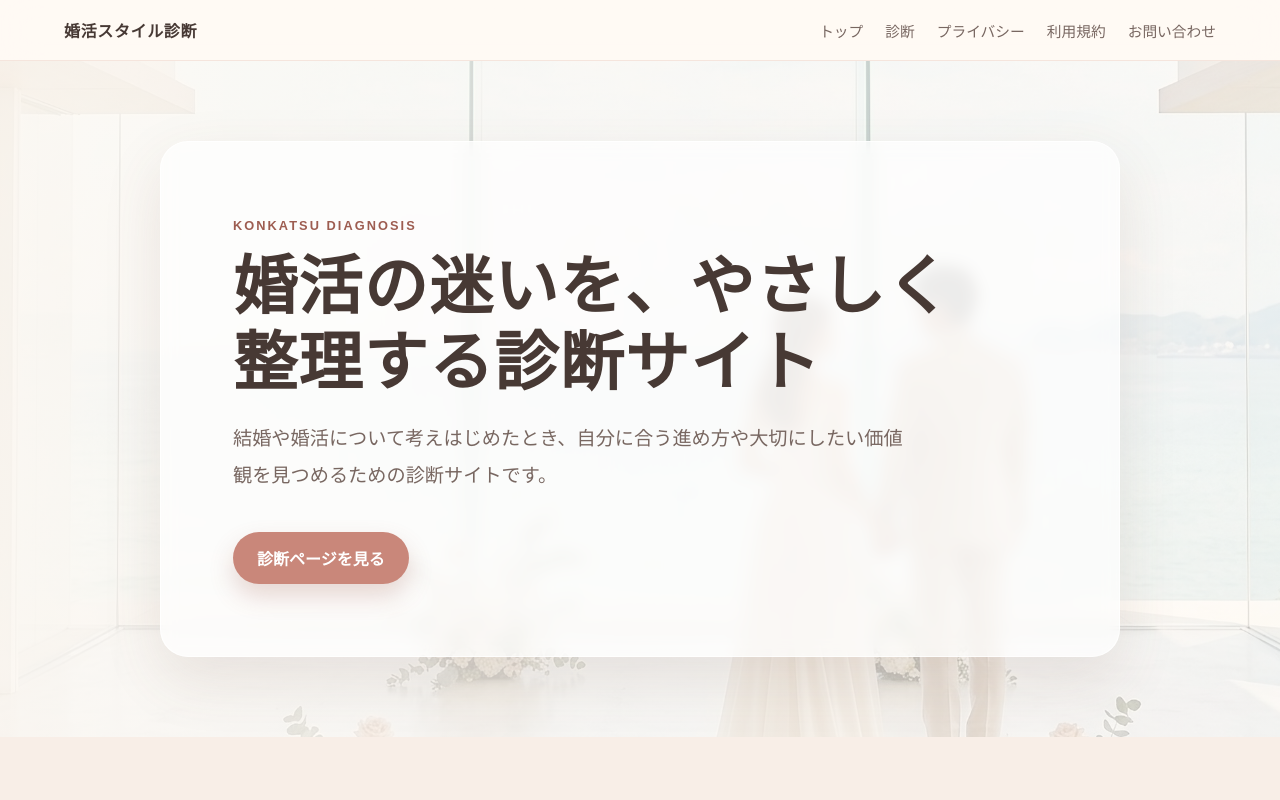
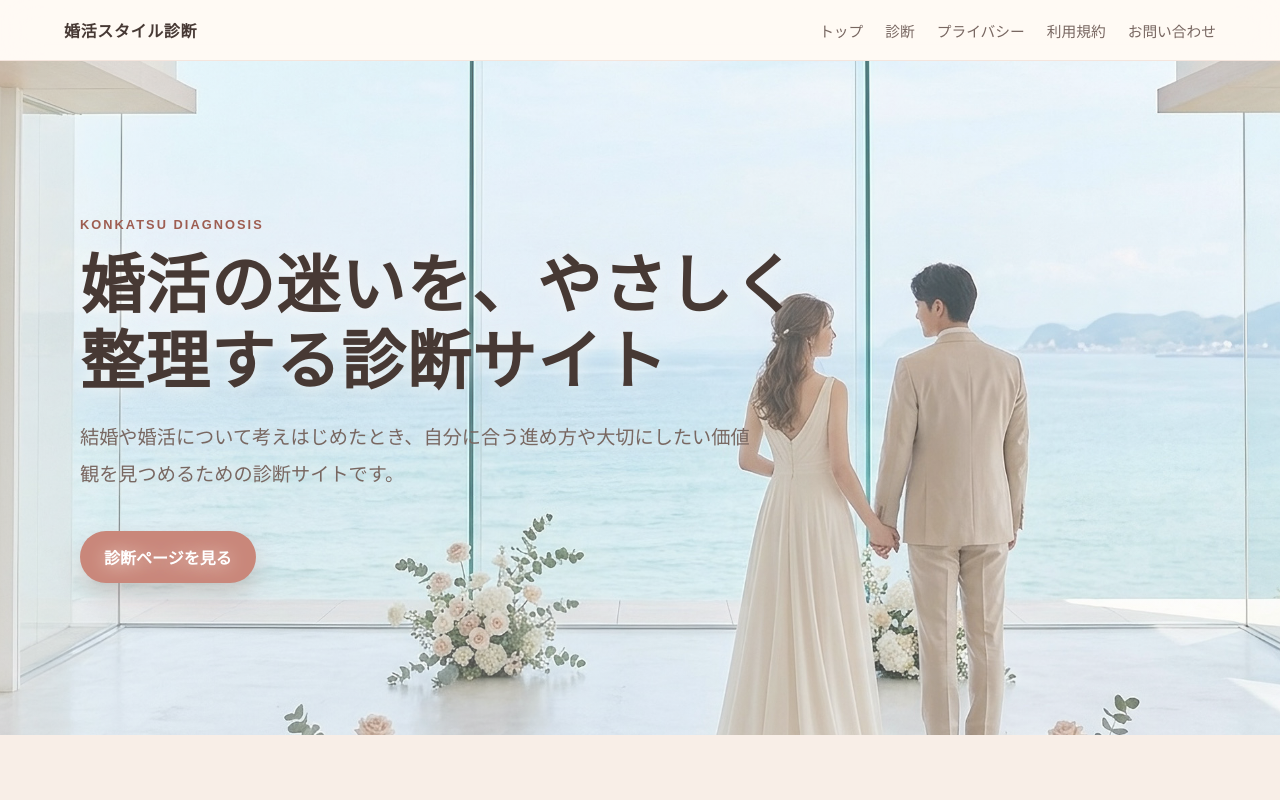
Before and after one commit to kenichis1971-cloud/konkatsu-diagnosis-site, a Next.js app: page / in a window 1280 px wide. Shown: the top 800 px of the page. Built offline with nearby package versions, Linux system fonts and the light colour scheme.

Commit message:
Refactor hero section styles in globals.css
Updated the hero overlay background gradient and modified the hero content styles, including width, padding, text alignment, and text shadow.

```diff
--- a/app/globals.css
+++ b/app/globals.css
@@ -82,18 +82,19 @@ a {
 .hero__overlay {
   position: absolute;
   inset: 0;
-  background: linear-gradient(90deg, rgba(255, 250, 244, 0.88), rgba(255, 250, 244, 0.62)), rgba(255, 244, 237, 0.22);
+  background: linear-gradient(
+    90deg,
+    rgba(255, 250, 244, 0.38),
+    rgba(255, 250, 244, 0.18)
+  );
 }
 
 .hero__content {
   position: relative;
-  width: min(960px, 100%);
-  padding: clamp(32px, 6vw, 72px);
-  border: 1px solid rgba(255, 255, 255, 0.76);
-  border-radius: var(--radius-large);
-  background: rgba(255, 255, 255, 0.66);
-  box-shadow: var(--shadow-card);
-  backdrop-filter: blur(8px);
+  width: min(1120px, 100%);
+  padding: clamp(32px, 6vw, 72px) 0;
+  text-align: left;
+  text-shadow: 0 2px 18px rgba(255, 250, 244, 0.72);
 }
 
 .eyebrow {
```
